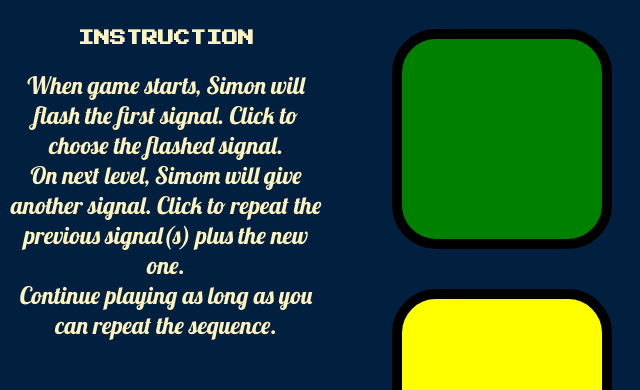
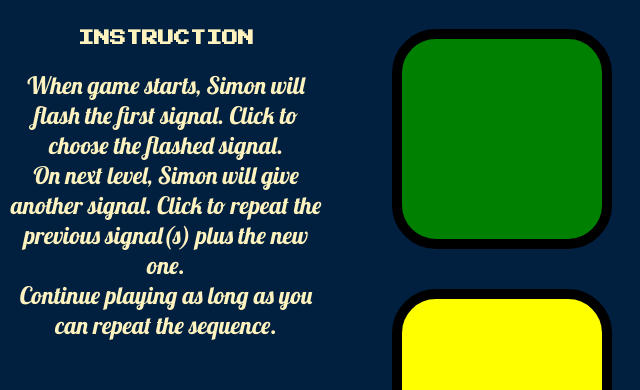
Before and after one commit to aanhlle/simon, a plain HTML site: page index.html in a window 1280 px wide. Shown: the part 140-530 px from the top of the page, 0-640 px from the left. Drawn offline with nearby package versions, Linux system fonts and the light colour scheme.

Commit message:
fix typo

```diff
--- a/index.html
+++ b/index.html
@@ -17,7 +17,7 @@
     <div class="column left">
       <h4>INSTRUCTION</h4>
       <p class="instruction">When game starts, Simon will flash the first signal. Click to choose the flashed signal.<br>
-        On next level, Simom will give another signal. Click to repeat the previous signal(s) plus the new one.<br>
+        On next level, Simon will give another signal. Click to repeat the previous signal(s) plus the new one.<br>
         Continue playing as long as you can repeat the sequence.<br>
       </p>
     </div>
```
